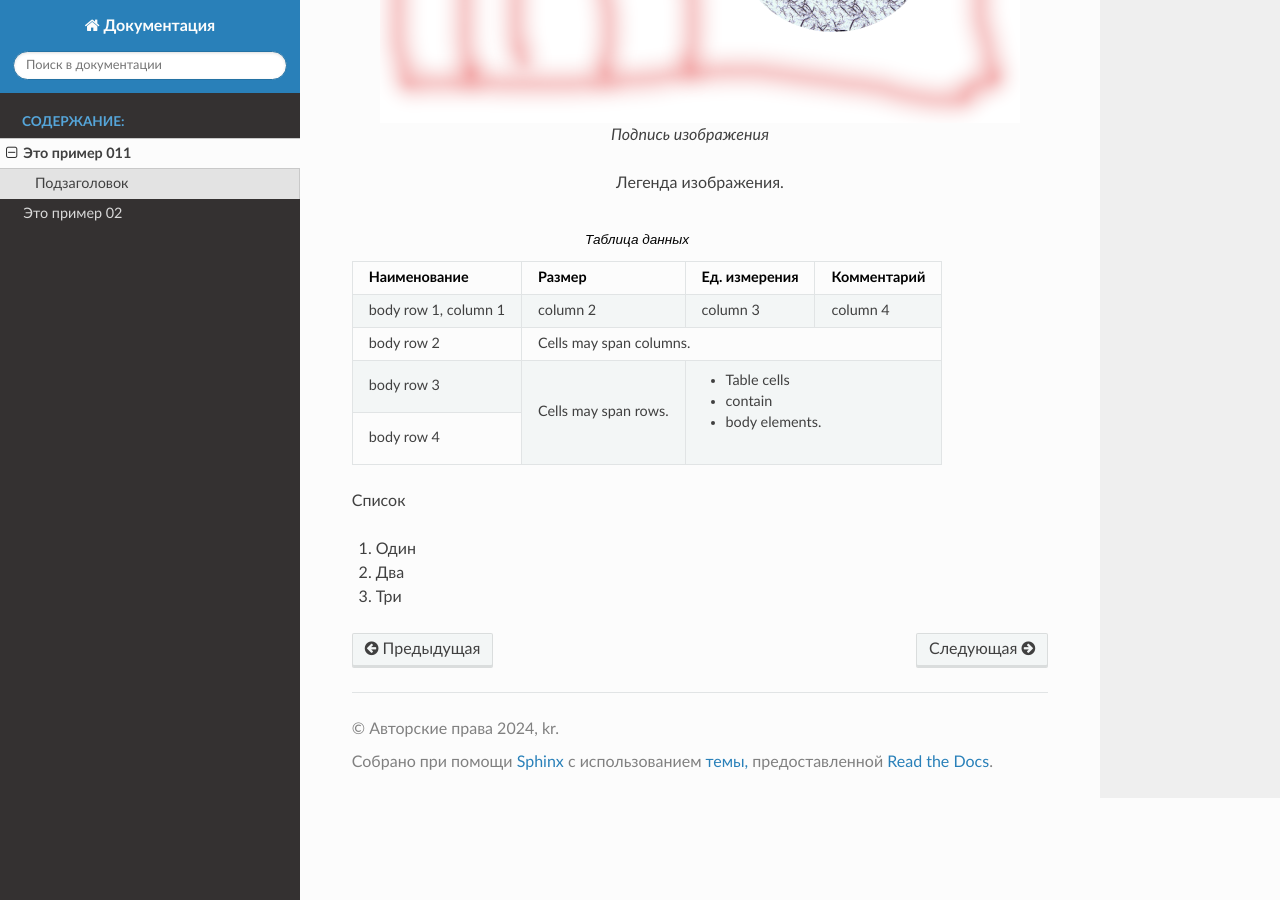
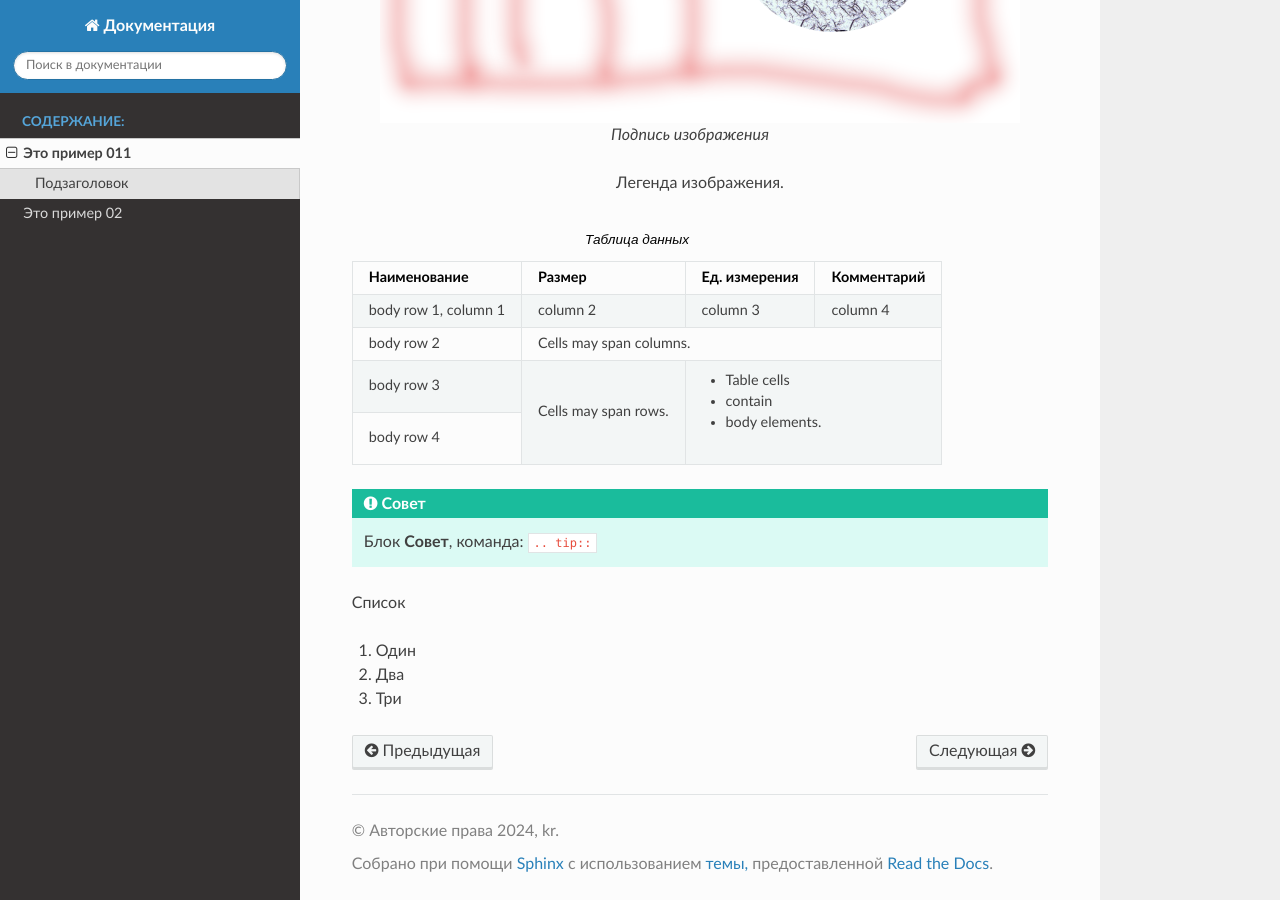
Before and after one commit to KravetsMikhail/testdocs01, a Sphinx documentation site: the page built from source/example01.rst, in a window 1280 px wide and 900 px high, scrolled down 573 px. Built offline with Sphinx 7.4.7 and the Read the Docs theme 2.0.0, drawn with Linux system fonts in a browser that asks for light colours.

Commit message:
Update example01.rst

```diff
--- a/source/example01.rst
+++ b/source/example01.rst
@@ -28,6 +28,8 @@
     | body row 4             |            | - body elements.        |
     +------------------------+------------+-------------------------+
 
+.. tip:: Блок **Совет**, команда: ``.. tip::``
+
 Список
 
 #. Один
```
